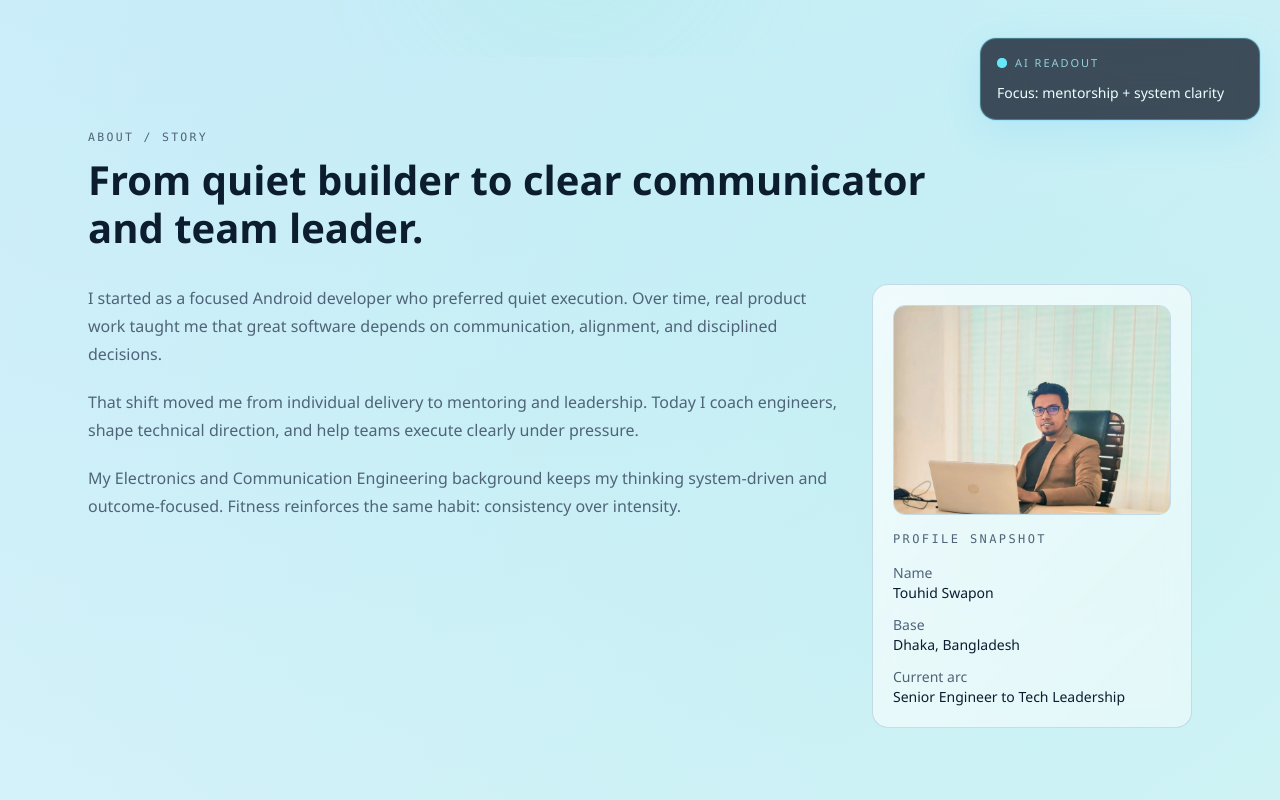
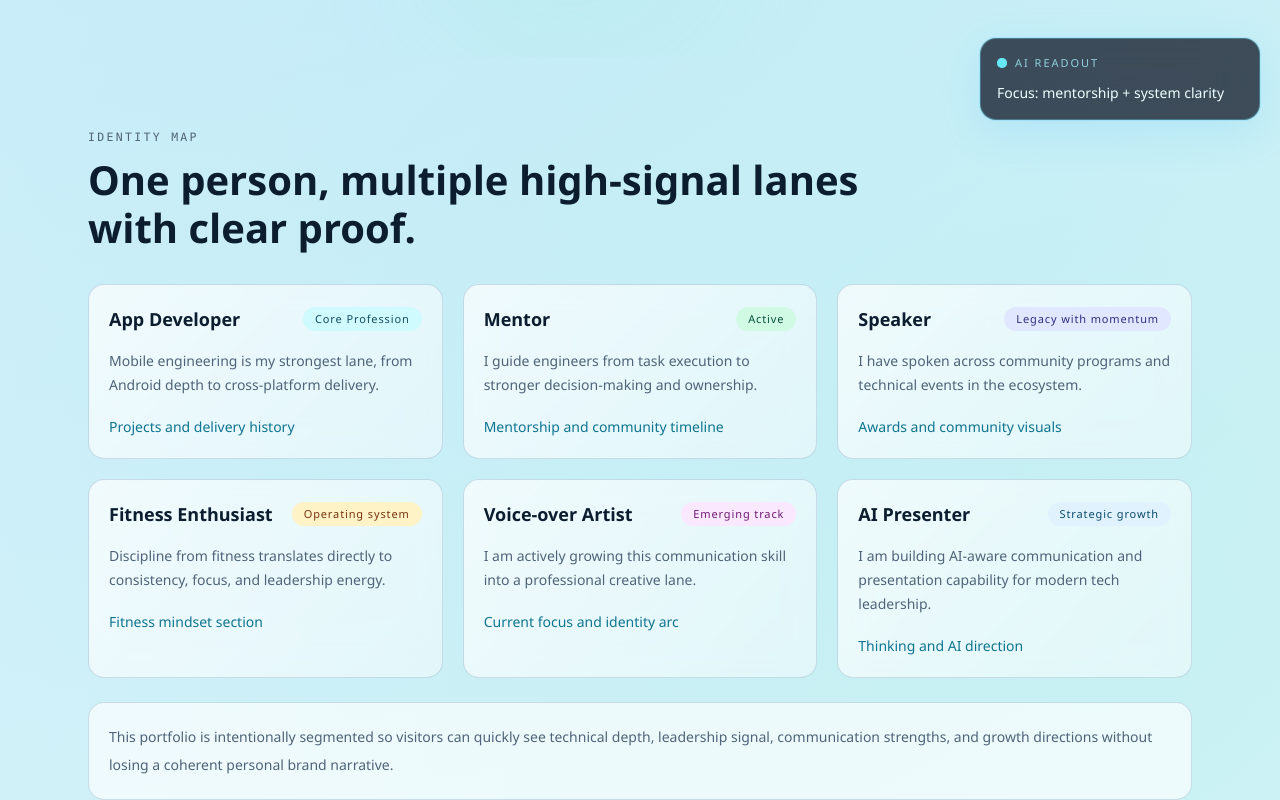
Before and after one commit to TouhidSwapon/portfoliobycodex, a Next.js app: page / in a window 1280 px wide. Shown: the part 660-1460 px from the top of the page. Built offline with nearby package versions, Linux system fonts and the light colour scheme.

Commit message:
feat: add identity map section for multi-talent positioning

```diff
--- a/app/page.tsx
+++ b/app/page.tsx
@@ -5,6 +5,7 @@ import { ContactSection } from "@/components/contact";
 import { ExperienceSection } from "@/components/experience";
 import { FitnessSection } from "@/components/fitness";
 import { Hero } from "@/components/hero";
+import { IdentitySegmentsSection } from "@/components/identity-segments";
 import { LegacyHighlightsSection } from "@/components/legacy-highlights";
 import { NowFocusSection } from "@/components/now-focus";
 import { ProjectsSection } from "@/components/projects";
@@ -16,6 +17,7 @@ export default function HomePage() {
     <main>
       <SiteNav />
       <Hero />
+      <IdentitySegmentsSection />
       <AboutSection />
       <CapabilitiesSection />
       <ExperienceSection />
--- /dev/null
+++ b/components/identity-segments.tsx
@@ -0,0 +1,55 @@
+import { talentSegments } from "@/data/profile";
+import { Reveal } from "./reveal";
+
+const statusTone: Record<string, string> = {
+  "Core Profession": "bg-cyan-100 text-cyan-900 dark:bg-cyan-900/40 dark:text-cyan-100",
+  Active: "bg-emerald-100 text-emerald-900 dark:bg-emerald-900/40 dark:text-emerald-100",
+  "Legacy with momentum": "bg-indigo-100 text-indigo-900 dark:bg-indigo-900/40 dark:text-indigo-100",
+  "Operating system": "bg-amber-100 text-amber-900 dark:bg-amber-900/40 dark:text-amber-100",
+  "Emerging track": "bg-fuchsia-100 text-fuchsia-900 dark:bg-fuchsia-900/40 dark:text-fuchsia-100",
+  "Strategic growth": "bg-sky-100 text-sky-900 dark:bg-sky-900/40 dark:text-sky-100"
+};
+
+export function IdentitySegmentsSection() {
+  return (
+    <section id="identity" className="section-wrap">
+      <Reveal>
+        <p className="section-kicker">Identity Map</p>
+        <h2 className="section-title">One person, multiple high-signal lanes with clear proof.</h2>
+      </Reveal>
+
+      <div className="mt-8 grid gap-5 md:grid-cols-2 lg:grid-cols-3">
+        {talentSegments.map((segment, index) => (
+          <Reveal
+            key={segment.title}
+            delay={index * 0.05}
+            className="glass-card rounded-2xl border border-[color:var(--edge)] p-5"
+          >
+            <div className="flex items-center justify-between gap-3">
+              <h3 className="text-lg font-semibold">{segment.title}</h3>
+              <span
+                className={`rounded-full px-3 py-1 text-[11px] font-medium tracking-[0.08em] ${statusTone[segment.status]}`}
+              >
+                {segment.status}
+              </span>
+            </div>
+            <p className="mt-4 text-sm leading-6 text-[color:var(--muted)]">{segment.description}</p>
+            <a
+              href={segment.href}
+              className="mt-5 inline-flex text-sm font-medium text-cyan-700 transition hover:underline dark:text-cyan-300"
+            >
+              {segment.proofLabel}
+            </a>
+          </Reveal>
+        ))}
+      </div>
+
+      <Reveal className="mt-6 rounded-2xl border border-[color:var(--edge)] bg-white/65 p-5 dark:bg-slate-950/50">
+        <p className="text-sm leading-7 text-[color:var(--muted)]">
+          This portfolio is intentionally segmented so visitors can quickly see technical depth, leadership signal,
+          communication strengths, and growth directions without losing a coherent personal brand narrative.
+        </p>
+      </Reveal>
+    </section>
+  );
+}
--- a/components/site-nav.tsx
+++ b/components/site-nav.tsx
@@ -1,6 +1,7 @@
 import { ThemeToggle } from "./theme-toggle";
 
 const navItems = [
+  { label: "Identity", href: "#identity" },
   { label: "About", href: "#about" },
   { label: "Capabilities", href: "#capabilities" },
   { label: "Experience", href: "#experience" },
--- a/data/profile.ts
+++ b/data/profile.ts
@@ -237,3 +237,54 @@ export const communityGallery = [
     image: "/images/highlights/community/community-firebase-uiu.jpg"
   }
 ];
+
+export const talentSegments = [
+  {
+    title: "App Developer",
+    status: "Core Profession",
+    description:
+      "Mobile engineering is my strongest lane, from Android depth to cross-platform delivery.",
+    proofLabel: "Projects and delivery history",
+    href: "#projects"
+  },
+  {
+    title: "Mentor",
+    status: "Active",
+    description:
+      "I guide engineers from task execution to stronger decision-making and ownership.",
+    proofLabel: "Mentorship and community timeline",
+    href: "#experience"
+  },
+  {
+    title: "Speaker",
+    status: "Legacy with momentum",
+    description:
+      "I have spoken across community programs and technical events in the ecosystem.",
+    proofLabel: "Awards and community visuals",
+    href: "#highlights"
+  },
+  {
+    title: "Fitness Enthusiast",
+    status: "Operating system",
+    description:
+      "Discipline from fitness translates directly to consistency, focus, and leadership energy.",
+    proofLabel: "Fitness mindset section",
+    href: "#fitness"
+  },
+  {
+    title: "Voice-over Artist",
+    status: "Emerging track",
+    description:
+      "I am actively growing this communication skill into a professional creative lane.",
+    proofLabel: "Current focus and identity arc",
+    href: "#now"
+  },
+  {
+    title: "AI Presenter",
+    status: "Strategic growth",
+    description:
+      "I am building AI-aware communication and presentation capability for modern tech leadership.",
+    proofLabel: "Thinking and AI direction",
+    href: "#thinking"
+  }
+];
```
